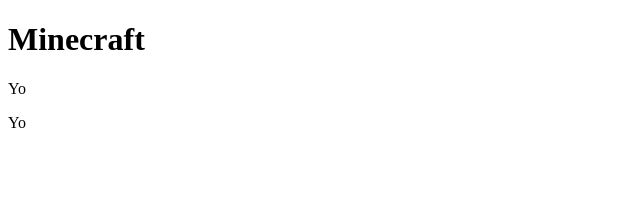
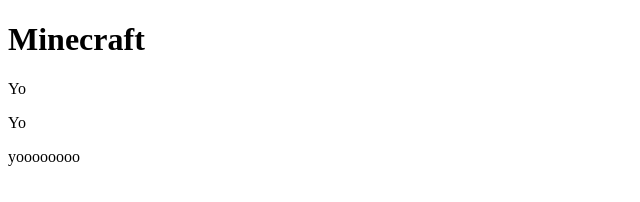
Before and after one commit to Mossyzz/Hello, a plain HTML site: page index.html in a window 1280 px wide. Shown: the full height of the page, 0-640 px from the left. Drawn offline with Linux system fonts and the light colour scheme.

Commit message:
Add yoooo

```diff
--- a/index.html
+++ b/index.html
@@ -9,5 +9,6 @@
         <h1>Minecraft</h1>
         <p>Yo</p>
         <p>Yo</p>
+        <p>yoooooooo</p>
     </body>
 </html>
```
